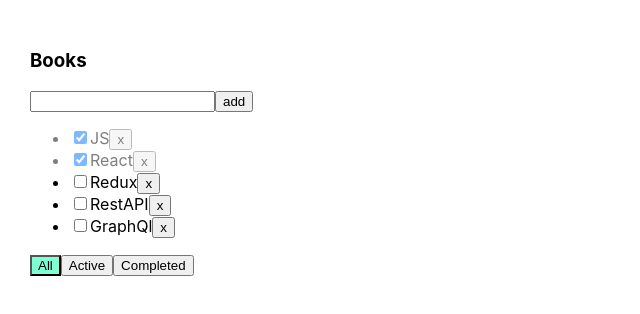
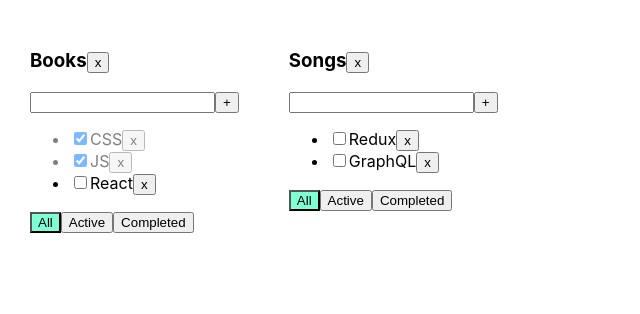
Before and after one commit to ArtsiomYermakou/less_todo_main, a React (Create React App) app: page / in a window 1280 px wide. Shown: the top 314 px of the page, without its empty margins (0-640 px from the left). Built offline with nearby package versions, Linux system fonts and the light colour scheme.

Commit message:
add 2 Uncontrolled Todolists

```diff
--- a/src/App.tsx
+++ b/src/App.tsx
@@ -1,68 +1,116 @@
-import React, {useMemo, useState} from 'react';
+import React, {useState} from 'react';
 import './App.css';
-import Todolist from "./Todolist";
+import {TaskType, Todolist} from "./Todolist"
 import {v1} from "uuid";
 
 
-export type TaskType = {
-    id: string,
-    isDone: boolean,
-    title: string,
-};
+type TodoListType = {
+    id: string
+    title: string
+    filter: FilerValuesType
 
-export type FilterValueType = "all" | "active" | "completed";
+}
+
+export type FilerValuesType = "all" | "completed" | "active";
+
+type TasksStateType = {
+    [key: string]: Array<TaskType>
+}
 
 function App() {
-    let [tasks, setTasks] = useState([
-        {id: v1(), isDone: true, title: "JS"},
-        {id: v1(), isDone: true, title: "React"},
-        {id: v1(), isDone: false, title: "Redux"},
-        {id: v1(), isDone: false, title: "RestAPI"},
-        {id: v1(), isDone: false, title: "GraphQl"}
-    ]);
 
-    let [filter, setFilter] = useState<FilterValueType>("all");
+    let todolistID1 = v1();
+    let todolistID2 = v1();
 
-    function removeTask(id: string) {
-        let filteredTask = tasks.filter(t => t.id != id);
-        setTasks(filteredTask)
+    let [todoLists, setTodoLists] = useState<Array<TodoListType>>([
+        {id: todolistID1, title: "Books", filter: "all"},
+        {id: todolistID2, title: "Songs", filter: "all"},
+    ])
+
+    let [tasks, setTasks] = useState<TasksStateType>({
+            [todolistID1]: [
+                {id: v1(), title: "CSS", isDone: true},
+                {id: v1(), title: "JS", isDone: true},
+                {id: v1(), title: "React", isDone: false},
+            ],
+            [todolistID2]: [
+                {id: v1(), title: "Redux", isDone: false},
+                {id: v1(), title: "GraphQL", isDone: false},
+            ]
+        }
+    );
+
+    function removeTask(id: string, todoListID: string) {
+        let todoListTasks = tasks[todoListID];
+        tasks[todoListID] = todoListTasks.filter(t => t.id !== id);
+        setTasks({...tasks});
     }
 
-    function changeFilter(value: FilterValueType) {
-        setFilter(value);
+    function addTask(title: string, todoListID: string) {
+        let newTask = { id: v1(), title: title, isDone: false};
+        let todoListTasks = tasks[todoListID];
+        tasks[todoListID] = [newTask, ...todoListTasks];
+        setTasks({...tasks})
     }
 
-    function addTask(title: string) {
-        let newTask = {id: v1(), title: title, isDone: false}
-        setTasks([newTask, ...tasks]);
+    function changeStatus(taskId: string, isDone: boolean, todoListID: string) {
+        let todoListTasks = tasks[todoListID];
+        let task = todoListTasks.find(t => t.id === taskId)
+        if (task) {
+            task.isDone = isDone;
+        }
+        setTasks({...tasks});
     }
 
-    function changeStatus(id: string, isDone: boolean){
-        let task = tasks.find(task => task.id === id)
-        if(task){
-            task.isDone = isDone;
-            setTasks([...tasks]);
+    function changeFilter(id: string, value: FilerValuesType) {
+        let todolist = todoLists.find(tl => tl.id === id);
+        if(todolist){
+            todolist.filter = value;
+            setTodoLists([...todoLists]);
         }
     }
 
-    let tasksForTodoList = tasks;
-    if (filter === "active") {
-        tasksForTodoList = tasks.filter(t => t.isDone === false)
-    }
-    if (filter === "completed") {
-        tasksForTodoList = tasks.filter(t => t.isDone === true)
+    function removeTodoList(id: string) {
+        setTodoLists(todoLists.filter(tl => tl.id !== id));
+        delete tasks[id];
+        setTasks({...tasks})
     }
 
     return (
         <div className="App">
-            <Todolist title="Books"
-                      tasks={tasksForTodoList}
-                      removeTask={removeTask}
-                      changeFilter={changeFilter}
-                      addTask={addTask}
-                      changeStatus={changeStatus}
-                      filter={filter}
-            />
+            {todoLists.map(tl => {
+                let allTasks = tasks[tl.id];
+                let tasksForTodolist = allTasks;
+
+                if (tl.filter === "completed") {
+                    tasksForTodolist = allTasks.filter(t => t.isDone === true);
+                }
+                if (tl.filter === "active") {
+                    tasksForTodolist = allTasks.filter(t => t.isDone === false);
+                }
+                return (
+                    <Todolist
+                        key={tl.id}
+                        id={tl.id}
+                        title={tl.title}
+                        tasks={tasksForTodolist}
+                        removeTask={removeTask}
+                        changeFilter={changeFilter}
+                        addTask={addTask}
+                        changeTaskStatus={changeStatus}
+                        filter={tl.filter}
+                        removeTodoList={removeTodoList}
+                    />
+                )
+            })}
+            {/*<Todolist title="What to learn"*/}
+            {/*          tasks={tasksForTodolist}*/}
+            {/*          removeTask = {removeTask}*/}
+            {/*          changeFilter={changeFilter}*/}
+            {/*          addTask={addTask}*/}
+            {/*          changeTaskStatus={changeStatus}*/}
+            {/*          filter={filter}*/}
+            {/*/>*/}
         </div>
     );
 }
--- a/src/Todolist.tsx
+++ b/src/Todolist.tsx
@@ -1,84 +1,96 @@
-import React, {ChangeEvent, KeyboardEvent, useState} from 'react';
-import {FilterValueType, TaskType} from './App';
+import React, {ChangeEvent, KeyboardEvent, useState} from "react";
+import {FilerValuesType} from "./App";
 
 
+export type TaskType = {
+    id: string
+    title: string
+    isDone: boolean
+}
+
 type PropsType = {
+    id: string
     title: string
     tasks: Array<TaskType>
-    removeTask: (id: string) => void
-    changeFilter: (value: FilterValueType) => void
-    addTask: (title:string) => void
-    changeStatus:(id: string, isDone: boolean)=> void
-    filter: FilterValueType
+    removeTask: (id: string, todoListID: string) => void
+    changeFilter: (id: string, value: FilerValuesType) => void
+    addTask: (title: string, todoListID: string) => void
+    changeTaskStatus: (taskId:string, isDone: boolean, todoListID: string) => void
+    filter: FilerValuesType
+    removeTodoList: (id: string) => void
 }
 
-function Todolist(props: PropsType) {
+export function Todolist(props: PropsType) {
 
-    let [title, setTitle] = useState<string>("");
-    let [error, setError] = useState<string|null>(null)
+    const [newTaskTitle, setNewTaskTitle] = useState("")
+    const [error, setError] = useState<string | null>(null)
 
-    let jsxTasks = props.tasks.map((t: TaskType) => {
-        const onChangeHandler = (e: ChangeEvent<HTMLInputElement>) => {
-            let newIsDoneValue = e.currentTarget.checked;
-            props.changeStatus(t.id, newIsDoneValue);
-        }
-        return (
-            <li key={t.id} className={t.isDone ? "is-done" : ""}>
-                <input type="checkbox" checked={t.isDone} onChange={ onChangeHandler }/>
-                <span>{t.title}</span>
-                <button onClick={() => { props.removeTask(t.id)}}>x</button>
-            </li>
-        )
-    });
-
-    const onAddTaskClick = () => {
-        if(title.trim() !== ""){
-            props.addTask(title);
-        } else {
-            setError("Поле обязательно для заполнения.");
-        }
-        setTitle("")
+    const onChangeHandler = (e: ChangeEvent<HTMLInputElement>) => {
+        setNewTaskTitle(e.currentTarget.value)
     }
-    const onAllChangeFilter = () =>  props.changeFilter("all")
-    const onActiveChangeFilter = () =>  props.changeFilter("active")
-    const onCompletedChangeFilter = () =>  props.changeFilter("completed")
-    const onTitleChange = (e:ChangeEvent<HTMLInputElement>) => setTitle(e.currentTarget.value)
-
-    const onKeyPressAddTask = (e: KeyboardEvent) => {
-        setError(null)
-        if (e.charCode === 13){
-            onAddTaskClick();
+    const onKeyPressHandler = (e:KeyboardEvent<HTMLInputElement>) => {
+        setError(null);
+        if (e.charCode === 13) {
+            props.addTask(newTaskTitle, props.id) ;
+            setNewTaskTitle("");
         }
     }
+    const addTask = () => {
+        if (newTaskTitle.trim() !== ""){
+            props.addTask(newTaskTitle.trim(), props.id);
+            setNewTaskTitle("")
+        } else {
+            setError("Поле обязательно для заполнения");
+        }
+    }
+    const onAllClickHandler = () => props.changeFilter(props.id,"all")
+    const onActiveClickHandler = () => props.changeFilter(props.id,"active")
+    const onCompletedClickHandler = () => props.changeFilter(props.id,"completed")
 
-    const allBtnClass = props.filter === "all" ? "active-filter" : ""
-    const activeBtnClass = props.filter === "active" ? "active-filter" : ""
-    const completedBtnClass = props.filter === "completed" ? "active-filter" : ""
+    const deleteTodoList = () => props.removeTodoList(props.id)
 
     return (
         <div>
-            <h3>{props.title}</h3>
+            <h3> {props.title}<button onClick={deleteTodoList}>x</button></h3>
             <div>
-                <input
-                    type="text"
-                    value={title}
-                    onChange={onTitleChange}
-                    onKeyPress={ onKeyPressAddTask }
-                    className={error ? "error" : ""}
+                <input value={newTaskTitle}
+                       onChange={onChangeHandler}
+                       onKeyPress={onKeyPressHandler}
+                       className={error ? "error" : ""}
                 />
-                <button onClick={ onAddTaskClick }>add</button>
-                {error && <div className={"error-message"}>{error}</div>}
+                <button onClick={addTask}>+</button>
+                {error && <div className="error-message">{error}</div>}
             </div>
             <ul>
-                {jsxTasks}
+                {props.tasks.map((t) => {
+
+                    const onRemoveHandler = () => {props.removeTask(t.id, props.id)}
+
+                    const onChangeHandler = (e:ChangeEvent<HTMLInputElement>) => {
+                        props.changeTaskStatus(t.id, e.currentTarget.checked,props.id);
+                    }
+
+                    return (
+                        <li key={t.id} className={t.isDone ? "is-done" : ""}>
+                            <input
+                                type="checkbox"
+                                onChange={onChangeHandler}
+                                checked={t.isDone}/>
+                            <span>{t.title}</span>
+                            <button onClick={ onRemoveHandler }>x
+                            </button>
+                        </li>
+                    )
+                })}
             </ul>
             <div>
-                <button className={ allBtnClass } onClick={ onAllChangeFilter }>All</button>
-                <button className={ activeBtnClass } onClick={ onActiveChangeFilter }>Active</button>
-                <button className={ completedBtnClass } onClick={ onCompletedChangeFilter }>Completed</button>
+                <button className={props.filter === "all" ? "active-filter" : ""}
+                        onClick={ onAllClickHandler }>All</button>
+                <button className={props.filter === "active" ? "active-filter" : ""}
+                        onClick={ onActiveClickHandler }>Active</button>
+                <button className={props.filter === "completed" ? "active-filter" : ""}
+                        onClick={ onCompletedClickHandler }>Completed</button>
             </div>
         </div>
     )
 }
-
-export default Todolist;
```
